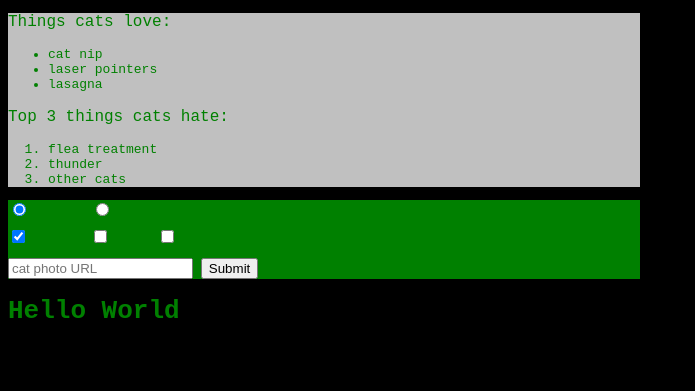
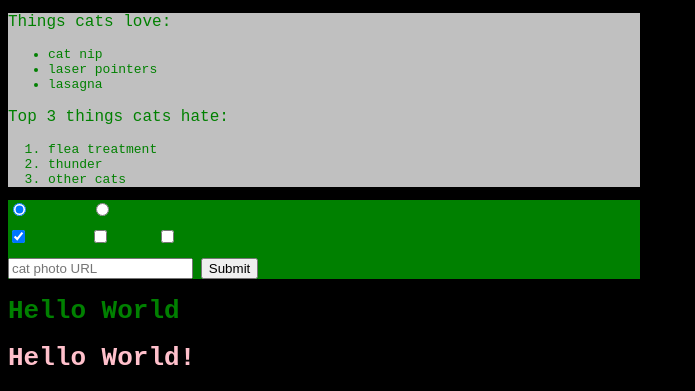
Before and after one commit to Mitalisrivastava123/cssrepository, a plain HTML site: page index.html in a window 1280 px wide. Shown: the part 2430-2821 px from the top of the page, without its empty margins (0-695 px from the left). Before the commit the page ends 2773 px from the top, so only its background shows below. Drawn offline with Linux system fonts and the light colour scheme.

Commit message:
33 commit

```diff
--- a/index.html
+++ b/index.html
@@ -206,6 +206,8 @@
   <body>
   <h1>Hello World</h1>
   </body>
+<!-- Prioritize One Style Over Another -->
+  <h1 class="pink-text">Hello World!</h1>
 </body>
 
 </html>
--- a/style.css
+++ b/style.css
@@ -213,3 +213,13 @@ body
  color:green;
   font-family:monospace;
 }
+
+body {
+  background-color: black;
+  font-family: monospace;
+  color: green;
+}
+.pink-text
+{
+  color:pink;
+}
```
